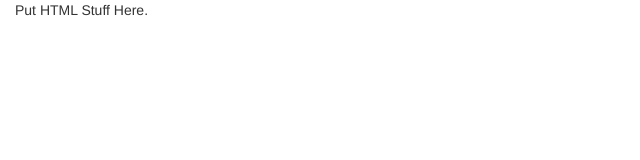
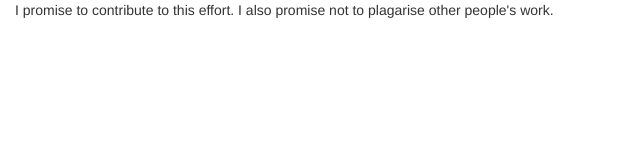
Before and after one commit to alshamsi762/ClifHanger, a plain HTML site: page index.html in a window 1280 px wide. Shown: the whole page, without its empty margins (0-640 px from the left). Drawn offline with nearby package versions, Linux system fonts and the light colour scheme.

Commit message:
Update index.html

```diff
--- a/index.html
+++ b/index.html
@@ -19,7 +19,7 @@
 	<body class="container-fluid">
 		<p>
       <!-- Put HTML Stuff Here. -->
-      Put HTML Stuff Here.
+      I promise to contribute to this effort. I also promise not to plagarise other people's work.
     </p>
 
 		<!-- JS Scripts -->
```
